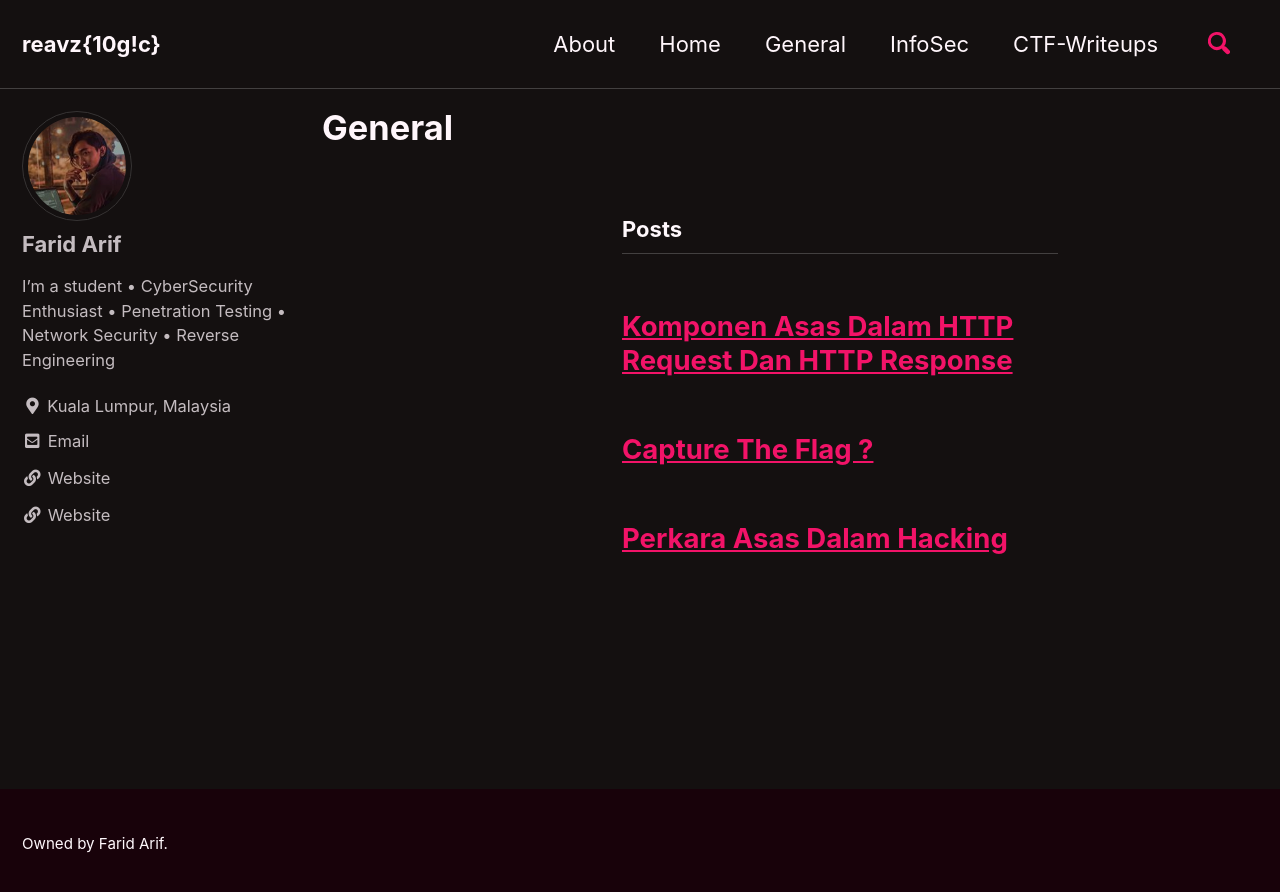
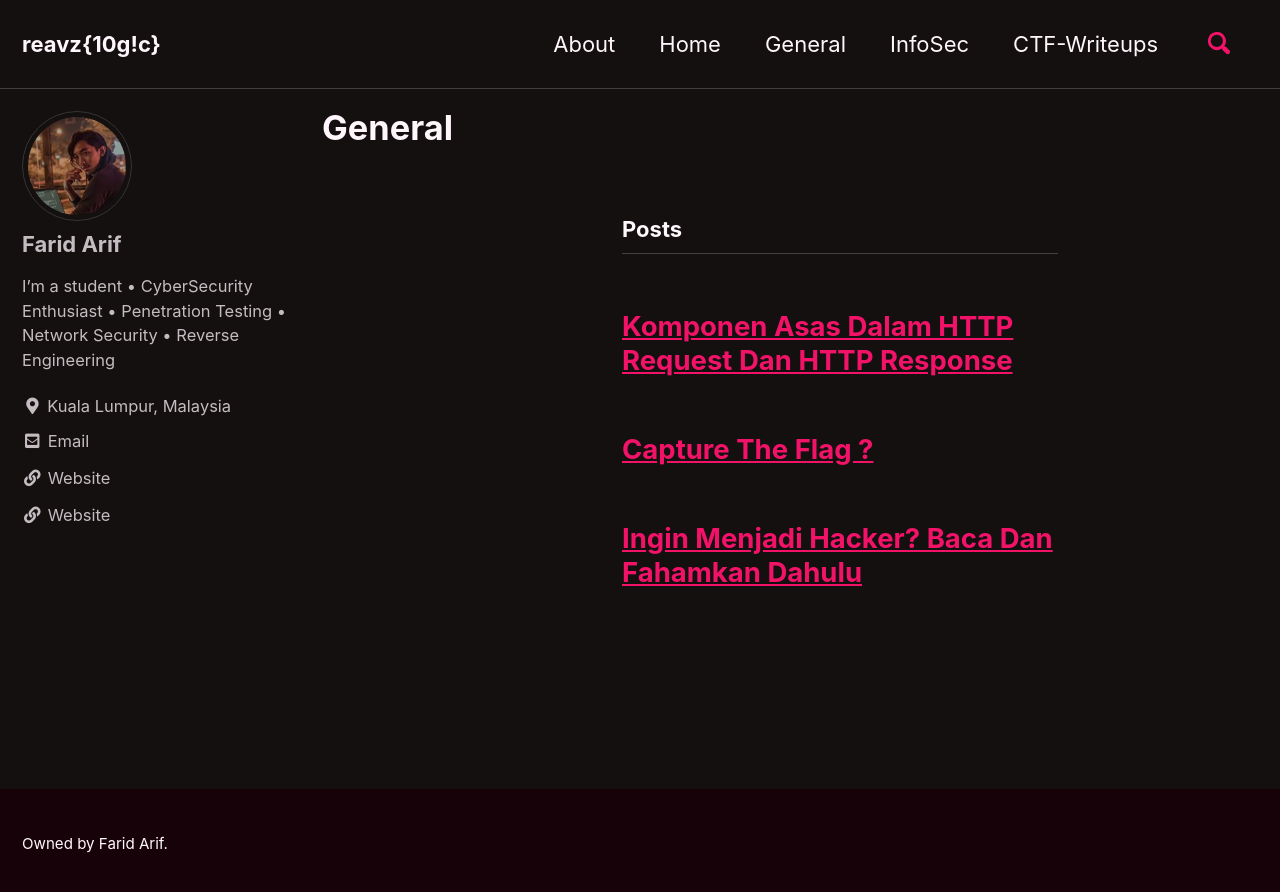
Before and after one commit to faridarif/faridarif.github.io, a Jekyll site: the page built from _pages/general.md, in a window 1280 px wide. Shown: the top 892 px of the page. Built offline with Jekyll 4.4.1, drawn with Linux system fonts in a browser that asks for light colours; cached includes are drawn as plain includes.

Commit message:
Update general.md

```diff
--- a/_pages/general.md
+++ b/_pages/general.md
@@ -28,7 +28,7 @@ author_profile: true
   <div class="list__item">
    <article class="archive__item" itemscope="" itemtype="https://schema.org/CreativeWork">
     <h2 class="archive__item-title no_toc" itemprop="headline">
-     <a href="/general/asashacking/" rel="permalink">Perkara Asas Dalam Hacking</a>
+     <a href="/general/ingin-menjadi-hacker?-baca-dan-fahamkan-dahulu/" rel="permalink">Ingin Menjadi Hacker? Baca Dan Fahamkan Dahulu</a>
     </h2>
     <p class="archive__item-excerpt" itemprop="description"></p>
    </article>
```
